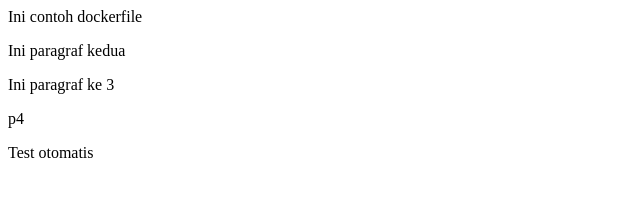
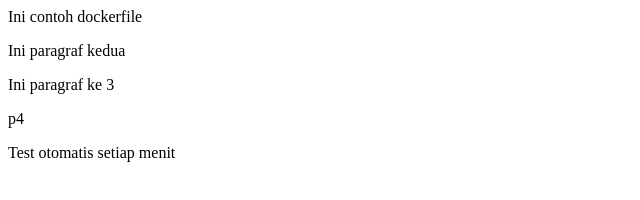
Before and after one commit to charumha/nginx-custom, a plain HTML site: page index.html in a window 1280 px wide. Shown: the full height of the page, 0-640 px from the left. Drawn offline with Linux system fonts and the light colour scheme.

Commit message:
Update index.html

```diff
--- a/index.html
+++ b/index.html
@@ -2,4 +2,4 @@
 <p>Ini paragraf kedua</p>
 <p>Ini paragraf ke 3</p>
 <p>p4</p>
-<p>Test otomatis<p/>
+<p>Test otomatis setiap menit<p/>
```
